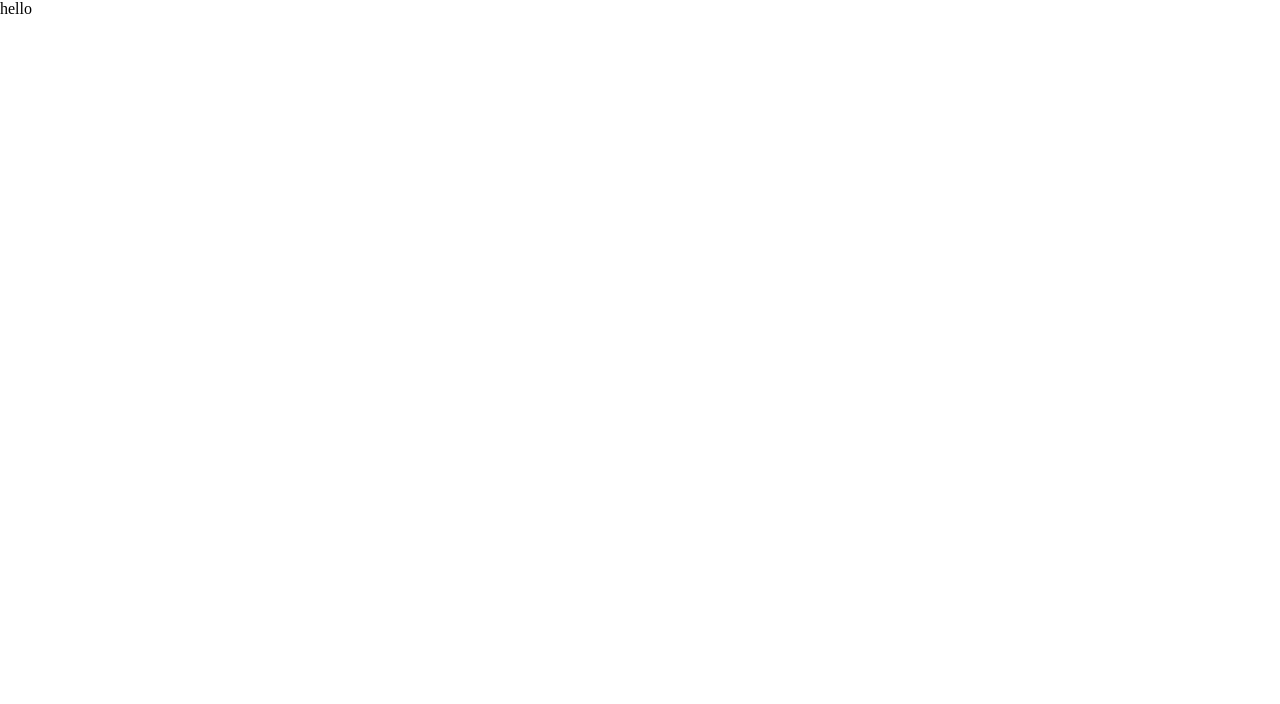
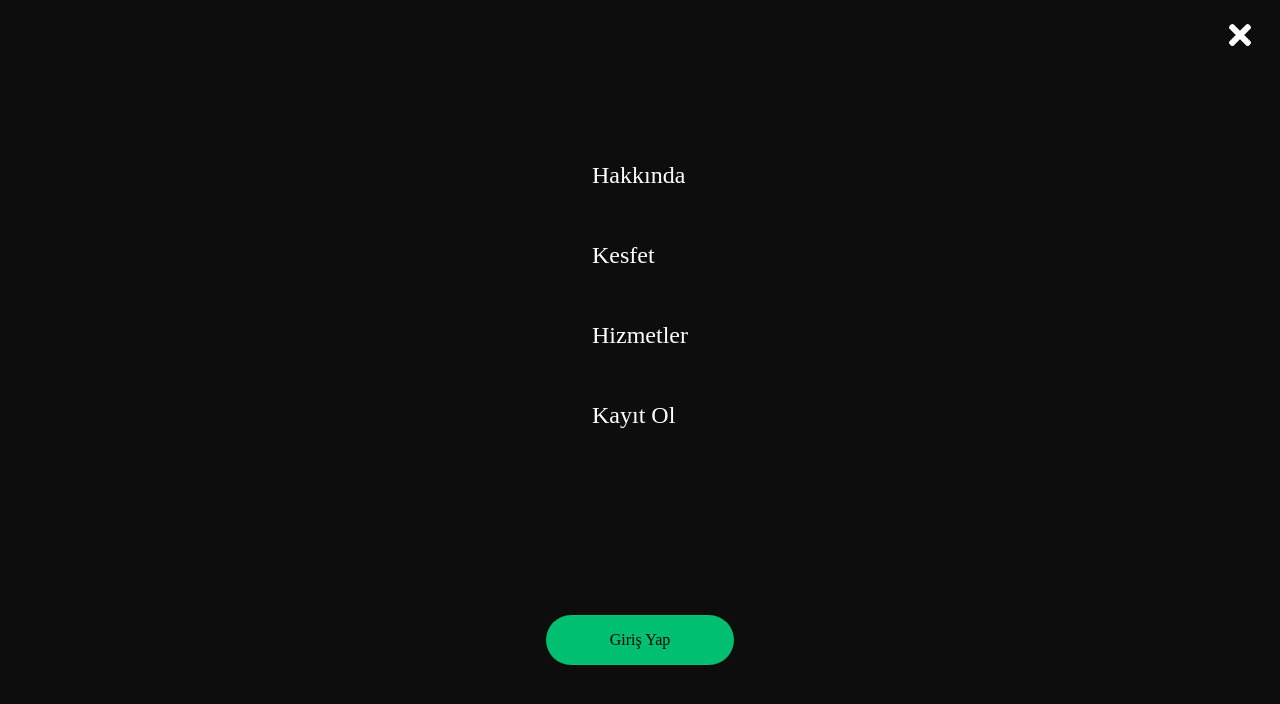
Before and after one commit to alibarangunduz/realestateinko, a React (Create React App) app: page / in a window 1280 px wide. Shown: the top 704 px of the page. Built offline with nearby package versions, Linux system fonts and the light colour scheme.

Commit message:
added sidebar and Navbar

```diff
--- a/package.json
+++ b/package.json
@@ -8,7 +8,11 @@
     "@testing-library/user-event": "^12.6.3",
     "react": "^17.0.1",
     "react-dom": "^17.0.1",
+    "react-icons": "^4.1.0",
+    "react-router-dom": "^5.2.0",
     "react-scripts": "4.0.2",
+    "react-scroll": "^1.8.1",
+    "styled-components": "^5.2.1",
     "web-vitals": "^1.1.0"
   },
   "scripts": {
--- a/src/App.js
+++ b/src/App.js
@@ -1,9 +1,15 @@
 import './App.css'
+import Navbar from './components/Navbar';
+import Sidebar from './components/Sidebar'
+import { BrowserRouter as Router } from 'react-router-dom';
+
 function App() {
   return (
-    <div>
-      hello
-    </div>
+    <Router>
+      <Sidebar />
+      <Navbar />
+    </Router>
+
   );
 }
 
--- /dev/null
+++ b/src/components/Navbar/NavbarElements.js
@@ -0,0 +1,113 @@
+import styled from 'styled-components'
+import{ Link as LinkR} from 'react-router-dom'
+import{ Link as LinkS} from 'react-router-dom'
+
+export const Nav = styled.nav`
+ background: #000;
+ height: 80px;
+ /*margin-top -80px;*/
+ display: felx;
+ justify-content: center;
+ align-items: center;
+ font-size: 1rem;
+ position: sticky;
+ top: 0;
+ z-index: 10;
+ @media screen and (max-widht: 960px){
+    transition: 0.8s all ease;
+ }
+
+`
+export const NavbarContainer = styled.div`
+display: flex;
+justify-content: space-between;
+height: 80px;
+z-index: 1;
+width: 100%;
+padding: 0 24px;
+max-width: 1100px;
+`
+export const NavLogo = styled(LinkR)`
+color: #fff;
+justify-self: flex-start;
+cursor: pointer;
+font-size: 1.5rem;
+display: flex;
+align-items: center;
+margin-left: 24px;
+font-weight: bold;
+text-decoration: none;
+`
+export const MobileIcon = styled.div`
+ display: none;
+
+ @media screen and (max-width: 768px) {
+    display: flex;
+    position: absolute;
+    top: 0;
+    right: 0;
+    transform: translate(-100%, 60%);
+    font-size: 1.8rem;
+    cursor: pointer;
+    color: #fff
+ }
+`
+export const NavMenu = styled.ul`
+    display: flex;
+    align-items: center;
+    list-style: none;
+    text-align: center;
+    margin-right: -22px;
+
+    @media screen and (max-width: 768px) {
+        display: none;
+    }
+`
+
+export const NavItem = styled.li`
+    height: 80px;
+`
+
+export const NavLinks = styled(LinkS)`
+    color: #fff;
+    display: flex;
+    align-items: center;
+    text-decoration: none;
+    padding: 0 1rem;
+    height: 100%;
+    cursor: pointer;
+
+    &.active {
+        border-buttom: 3px solid #01bf71;
+    }
+
+`
+
+export const NavBtn = styled.nav`
+    display: flex;
+    align-items: center;
+
+    @media screen and (max-width: 768px) {
+        display: none;
+    }
+`
+
+export const NavBtnLink = styled(LinkR)`
+    border-radius: 50px;
+    background: #01bf71;
+    white-space: nowrap;
+    padding: 10px 22px;
+    color: #010606;
+    font-size: 16px;
+    outline: none;
+    cursor: pointer;
+    transition: all 0.2s ease-in-out;
+    text-decoration: none;
+
+    &:hover {
+        transition: all 0.2s ease-in-out;
+        background: #fff;
+        color: #010606;
+    }
+
+`
--- /dev/null
+++ b/src/components/Navbar/index.js
@@ -0,0 +1,44 @@
+import React from 'react'
+import {FaBars} from 'react-icons/fa'
+import { Nav, NavbarContainer, NavLogo, MobileIcon, NavMenu, NavItem, NavLinks, NavBtn, NavBtnLink } from './NavbarElements'
+const Navbar = () => {
+    return (
+        <>
+            <Nav>
+                <NavbarContainer>
+                    <NavLogo to='/'>INKO AS</NavLogo>
+                    <MobileIcon>
+                        <FaBars />
+                    </MobileIcon>
+                    <NavMenu>
+                        <NavItem>
+                            <NavLinks to="about">
+                                Hakkında
+                            </NavLinks>
+                        </NavItem>
+                        <NavItem>
+                            <NavLinks to="discover">
+                                Kesfet
+                            </NavLinks>
+                        </NavItem>
+                        <NavItem>
+                            <NavLinks to="services">
+                                Hizmetler
+                            </NavLinks>
+                        </NavItem>
+                        <NavItem>
+                            <NavLinks to="signup">
+                                Kayıt Ol
+                            </NavLinks>
+                        </NavItem>
+                    </NavMenu>
+                    <NavBtn>
+                        <NavBtnLink to='/signin'>Giriş Yap</NavBtnLink>
+                    </NavBtn>
+                </NavbarContainer>
+            </Nav>
+        </>
+    )
+}
+
+export default Navbar
--- /dev/null
+++ b/src/components/Sidebar/SidebarElements.js
@@ -0,0 +1,88 @@
+
+import styled from 'styled-components'
+import {FaTimes} from 'react-icons/fa'
+import{ Link as LinkR} from 'react-router-dom'
+import{ Link as LinkS} from 'react-router-dom'
+
+
+export const SidebarContainer = styled.aside`
+    position: fixed;
+    z-index: 999;
+    width: 100%;
+    height: 100%;
+    background: #0d0d0d;
+    display: grid;
+    align-items: center;
+    top: 0;
+    left: 0;
+    transition: 0.3s ease-in-out;
+    top: 0;
+
+`
+export const CloseIcon = styled(FaTimes)`
+    color: #fff
+`
+
+export const Icon = styled.div`
+    position: absolute;
+    top: 1.2rem;
+    right: 1.5rem;
+    background: transparent;
+    font-size: 2rem;
+    cursor: pointer;
+    outline: none;
+`
+export const SidebarWrapper = styled.div`
+    color: #fff;
+`
+
+export const SidebarLink = styled(LinkS)`
+    display: flex;
+    align-items: center;
+    font-size: 1.5rem;
+    text-decoration: none;
+    list-style: none;
+    transition: 0.2s ease-in-out;
+    text-decoration: none;
+    color: #fff;
+    cursor: pointer;
+    &:hover {
+        color: #01bf71;
+        transition: 0.2s ease-in-out;
+    }
+`
+export const SideBtnWrap = styled.div`
+    display: flex;
+    justify-content: center;
+`
+export const SidebarMenu = styled.ul`
+    justify-content: center;
+    display: grid;
+    text-align: center;
+    grid-template-columns:lfr;
+    grid-template-rows: repeat(6, 80px);
+
+    @media screen and(max-widht: 400px) {
+        grid-template-rows: repeat(6, 60px);
+    }
+
+`
+
+export const SidebarRoute = styled(LinkR)`
+    border-radius: 50px;
+    background: #01bf71;
+    white-space: nowrap;
+    padding: 16px 64px;
+    color: #010606;
+    font-size: 16px;
+    outline: none;
+    border: none;
+    cursor: pointer;
+    transition: all 0.2s ease-in-out;
+    text-decoration: none;
+    &:hover {
+        transition: all 0.2s ease-in-out;
+        background: #fff;
+        color: #010606;
+    }
+`
--- /dev/null
+++ b/src/components/Sidebar/index.js
@@ -0,0 +1,35 @@
+import React from 'react'
+import { SidebarContainer, CloseIcon, Icon, SidebarWrapper, SidebarMenu, SidebarLink, SideBtnWrap, SidebarRoute } from './SidebarElements'
+
+
+
+const Sidebar = () => {
+    return (
+        <SidebarContainer>
+            <Icon>
+                <CloseIcon />
+            </Icon>
+            <SidebarWrapper>
+                <SidebarMenu>
+                    <SidebarLink to='about'>
+                            Hakkında
+                    </SidebarLink>
+                    <SidebarLink to='discover'>
+                            Kesfet
+                    </SidebarLink>
+                    <SidebarLink to='services'>
+                            Hizmetler
+                    </SidebarLink>
+                    <SidebarLink to='signup'>
+                            Kayıt Ol
+                    </SidebarLink>
+                </SidebarMenu>
+                <SideBtnWrap>
+                    <SidebarRoute to="/signin">Giriş Yap</SidebarRoute>
+                </SideBtnWrap>
+            </SidebarWrapper>
+        </SidebarContainer>
+    )
+}
+
+export default Sidebar
```
Also changed, not shown: src/components/Navbar/test.css (added, +11 -0 lines), 1 other file (tests, documents, lock files or other folders).
